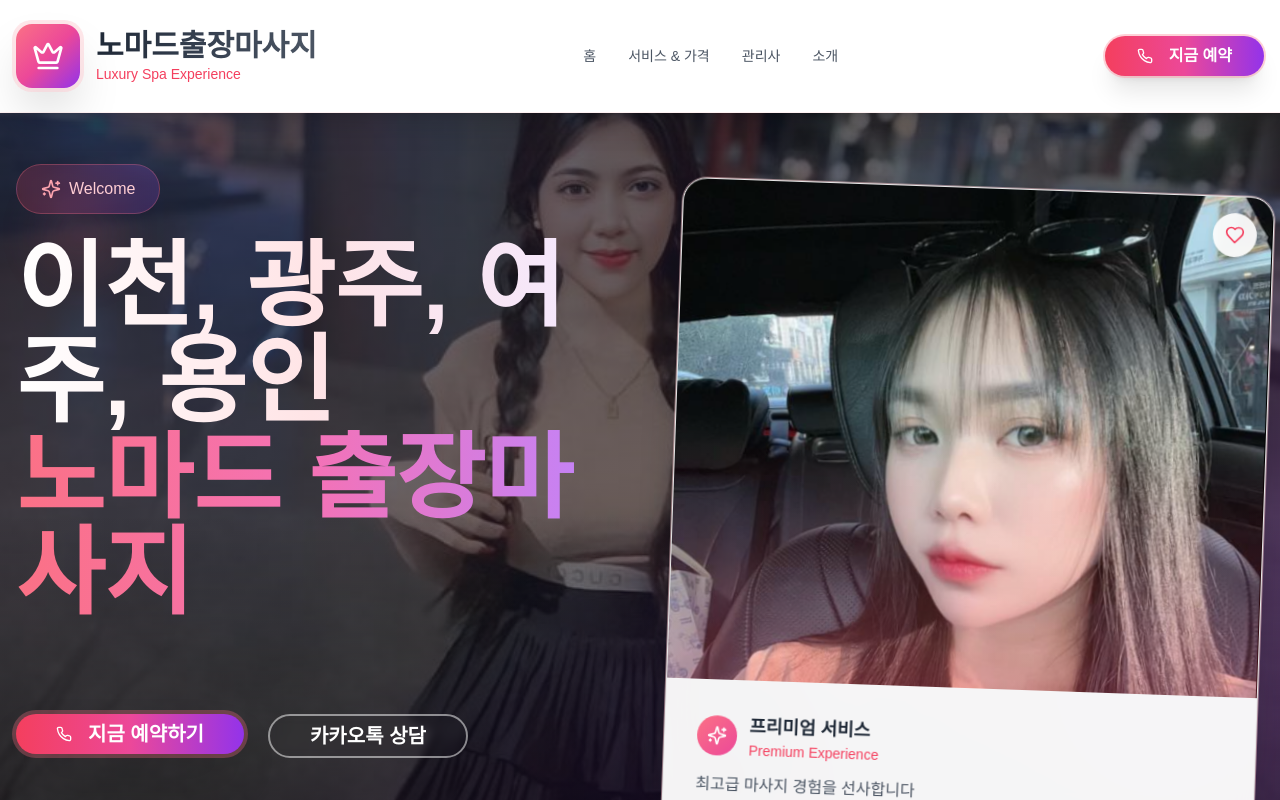
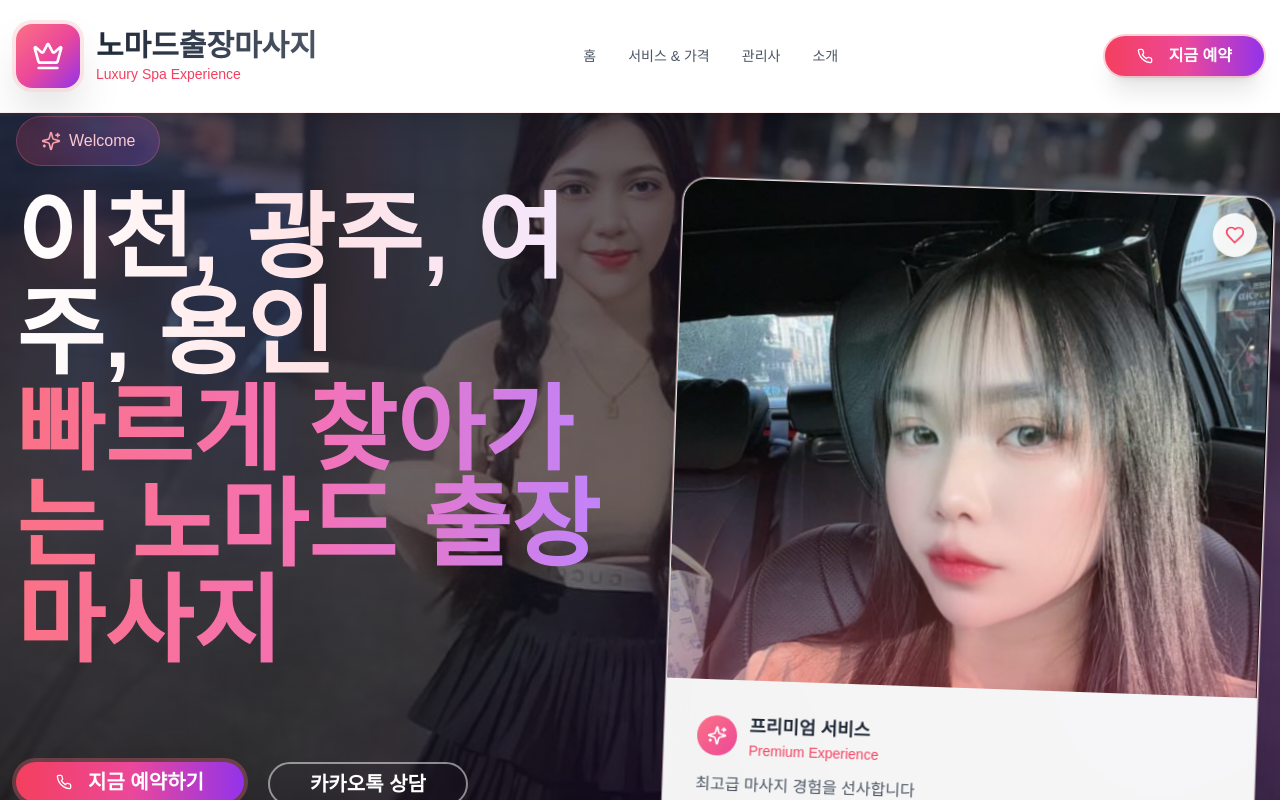
Before and after one commit to sangjsc/nomad, a Next.js app: page / in a window 1280 px wide. Shown: the top 800 px of the page. Built offline with nearby package versions, Linux system fonts and the light colour scheme.

Commit message:
feat: Update SEO content with '빠르게 찾아가는' phrase

```diff
--- a/app/ClientPage.tsx
+++ b/app/ClientPage.tsx
@@ -101,7 +101,7 @@ export default function ClientPage() {
                     이천, 광주, 여주, 용인
                   </span>
                   <span className="bg-gradient-to-r from-rose-400 via-pink-400 to-purple-400 bg-clip-text text-transparent block">
-                    노마드 출장마사지
+                    빠르게 찾아가는 노마드 출장마사지
                   </span>
                 </h1>
 
--- a/app/layout.tsx
+++ b/app/layout.tsx
@@ -2,9 +2,9 @@ import type { Metadata } from 'next'
 import './globals.css'
 
 export const metadata: Metadata = {
-  title: "노마드출장마사지 | 이천, 광주, 여주, 용인 30분내 방문",
-  description: "경기도 이천, 광주, 여주, 용인 전지역 30분 내 방문! 노마드출장마사지에서 최고의 실력을 갖춘 관리사가 피로를 풀어드립니다. 지금 바로 예약하세요.",
-  keywords: "이천출장마사지, 광주출장마사지, 여주출장마사지, 용인출장마사지, 홈타이, 방문마사지, 아로마마사지",
+  title: "노마드출장마사지 | 이천, 광주, 여주, 용인 빠르게 찾아가는 프리미엄 마사지",
+  description: "경기도 이천, 광주, 여주, 용인 전지역 빠르게 찾아가는 노마드출장마사지! 최고의 실력을 갖춘 관리사가 편안한 공간에서 피로를 풀어드립니다. 지금 바로 예약하세요.",
+  keywords: "이천출장마사지, 광주출장마사지, 여주출장마사지, 용인출장마사지, 홈타이, 방문마사지, 아로마마사지, 출장마사지, 방문마사지",
 }
 
 export default function RootLayout({
```
